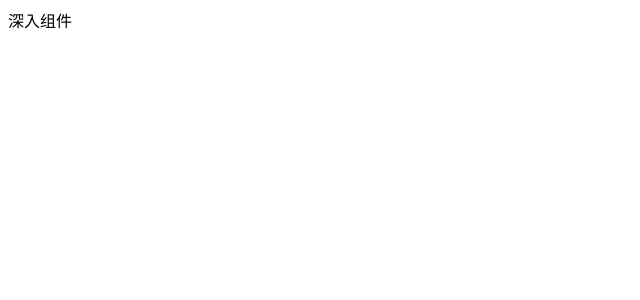
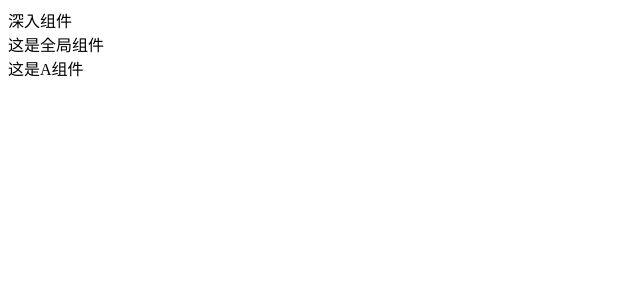
Before and after one commit to AriseMarcher/advanced-to-vue3, a Vue app in the folder 01-quick-start/component-in-Depth/: page / in a window 1280 px wide. Shown: the top 300 px of the page, without its empty margins (0-640 px from the left). Built offline with nearby package versions, Linux system fonts and the light colour scheme.

Commit message:
组件注册

```diff
--- a/01-quick-start/component-in-Depth/src/App.vue
+++ b/01-quick-start/component-in-Depth/src/App.vue
@@ -1,8 +1,13 @@
 <script setup>
+import ComponentA from './components/component-a.vue'
 </script>
 
 <template>
   深入组件
+  <br />
+  <GlobalComponent />
+  <br />
+  <ComponentA />
 </template>
 
 <style scoped>
--- /dev/null
+++ b/01-quick-start/component-in-Depth/src/components/component-a.vue
@@ -0,0 +1,9 @@
+<script setup>
+</script>
+
+<template>
+  这是A组件
+</template>
+
+<style scoped>
+</style>
--- /dev/null
+++ b/01-quick-start/component-in-Depth/src/components/global-component.vue
@@ -0,0 +1,9 @@
+<script setup>
+</script>
+
+<template>
+  这是全局组件
+</template>
+
+<style scoped>
+</style>
--- a/01-quick-start/component-in-Depth/src/main.js
+++ b/01-quick-start/component-in-Depth/src/main.js
@@ -1,6 +1,11 @@
 import { createApp } from 'vue'
 import App from './App.vue'
 
+// 注册全局组件
+import GlobalComponent from './components/global-component.vue'
+
 const app = createApp(App)
 
+app.component('GlobalComponent', GlobalComponent)
+
 app.mount('#app')
```
